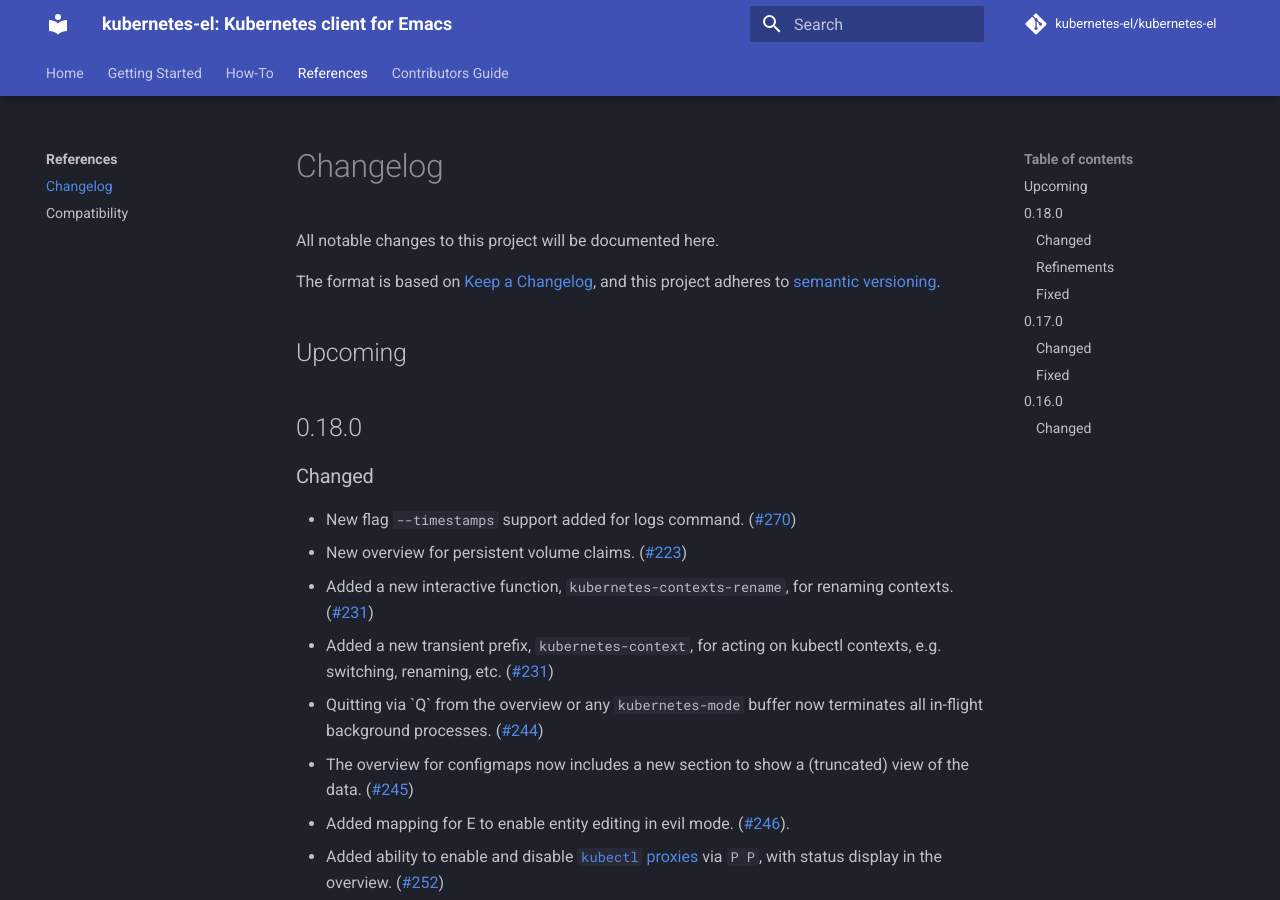
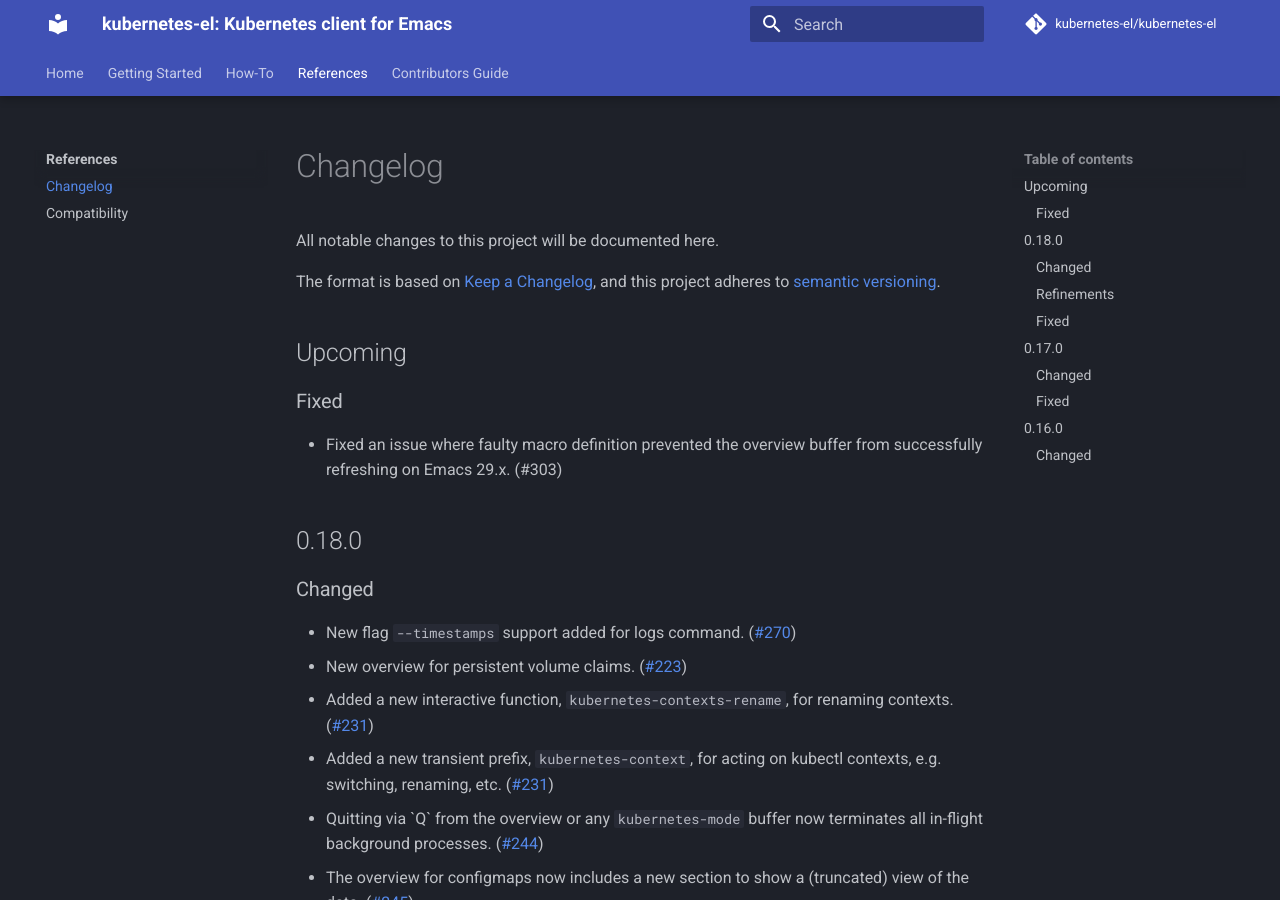
Before and after one commit to kubernetes-el/kubernetes-el, an MkDocs documentation site: the page built from docs/CHANGELOG.md, in a window 1280 px wide and 900 px high. Built offline with MkDocs 1.6.1 and Material for MkDocs 9.7.7, drawn with Linux system fonts in a browser that asks for light colours; comment, search, counter and statistics services are not loaded.

Commit message:
Move `kubernetes--save-window-state` macro to top of the file (#303)
* Move `kubernetes--save-window-state` macro

Moves `kubernetes--save-window-state` to the top of the file.

* Mention fix in `CHANGELOG.md`

* Update docs/CHANGELOG.md

Co-authored-by: Jonathan Jin <jinnovation@users.noreply.github.com>

Co-authored-by: Jonathan Jin <jinnovation@users.noreply.github.com>

```diff
--- a/docs/CHANGELOG.md
+++ b/docs/CHANGELOG.md
@@ -10,6 +10,11 @@
 [semver]: https://semver.org/spec/v2.0.0.html
 
 ## Upcoming
+
+### Fixed
+
+- Fixed an issue where faulty macro definition prevented the overview
+  buffer from successfully refreshing on Emacs 29.x. (#303)
 
 ## 0.18.0
 
```
Also changed, not shown: 1 other file.
